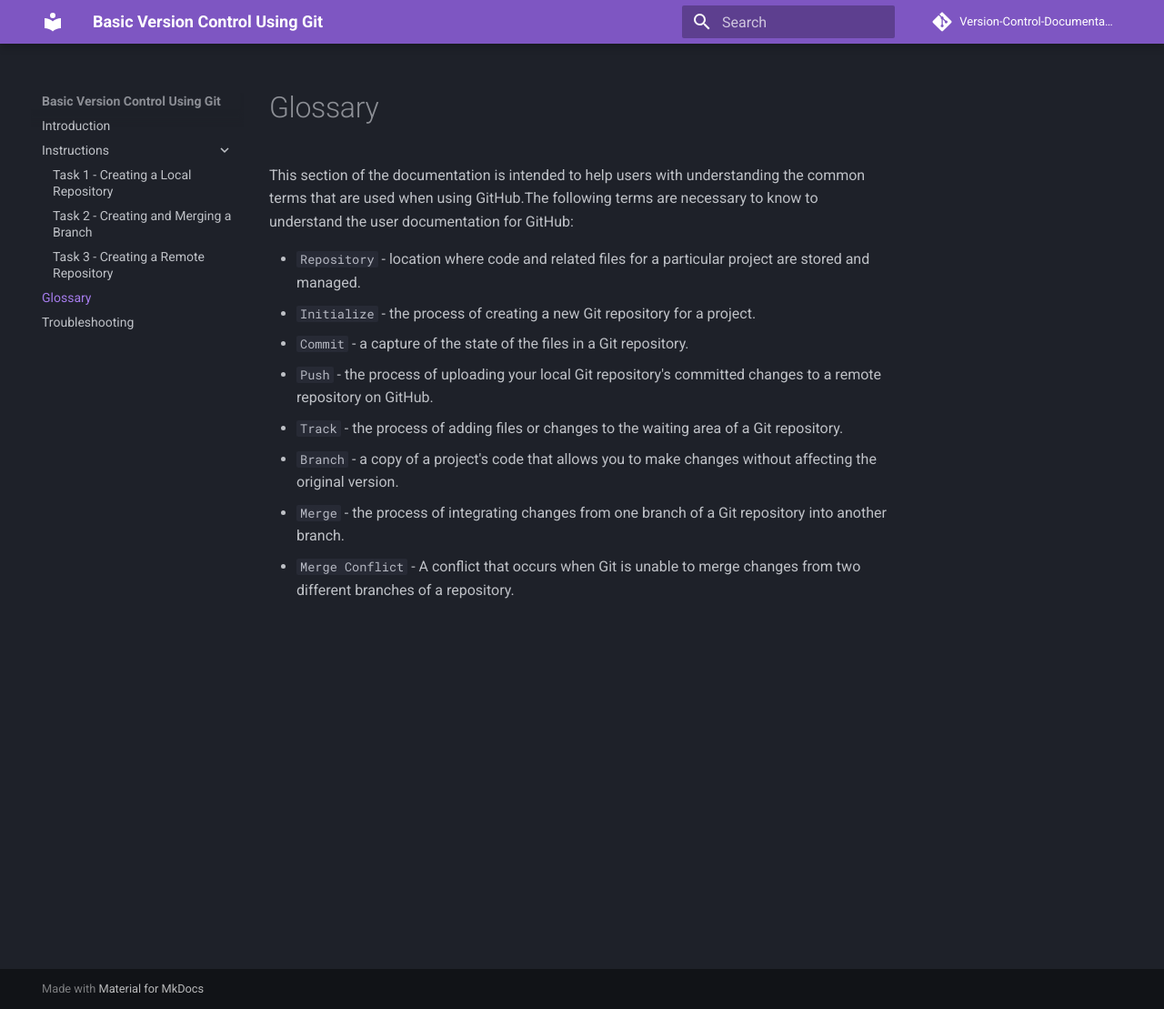
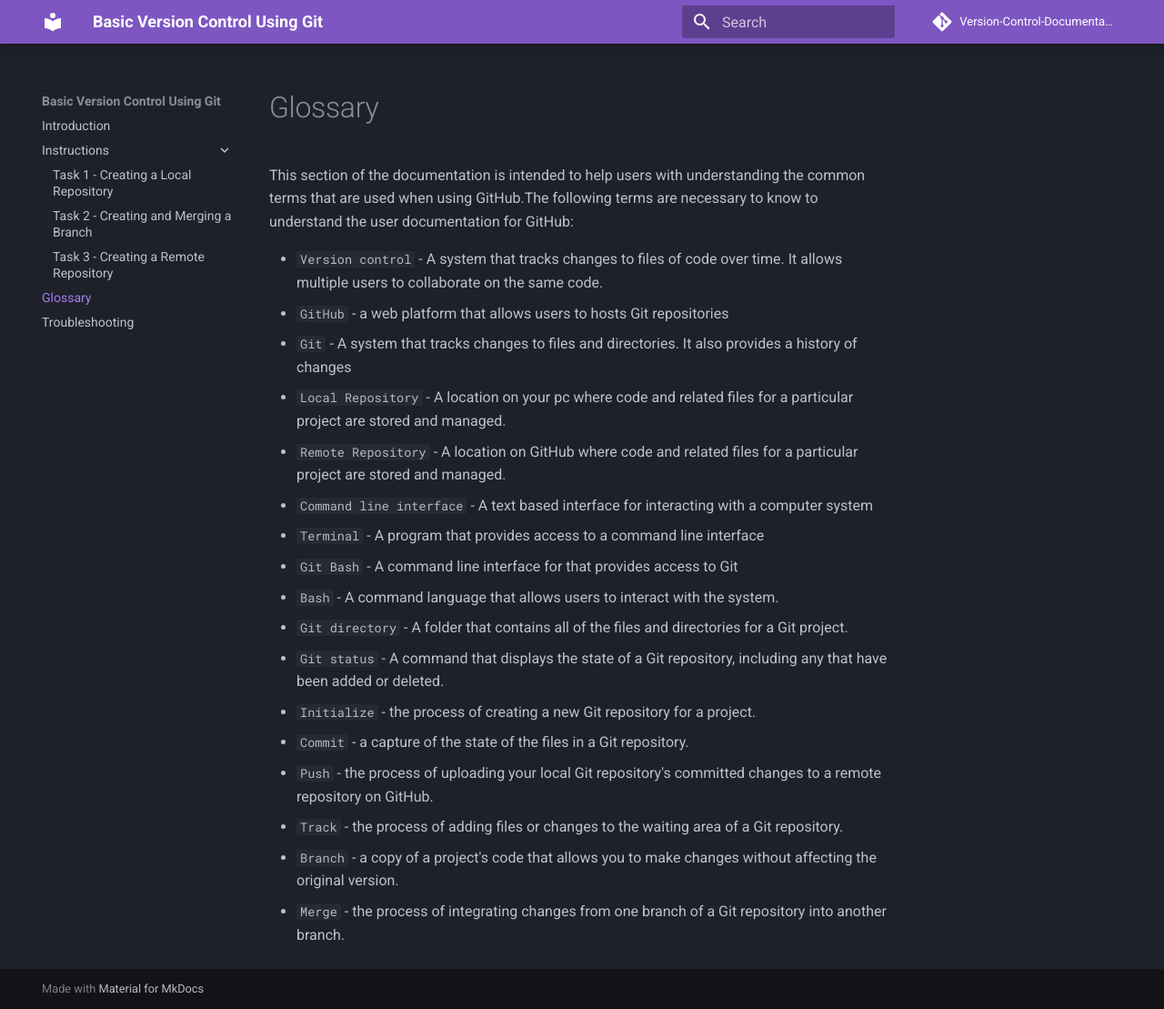
Before and after one commit to BCOMM-User-Documentation/Github-User-Documentation, an MkDocs documentation site: the page built from docs/glossary.md, in a window 1280 px wide and 1109 px high. Shown: the whole window at 91% size. Built offline with MkDocs 1.6.1 and Material for MkDocs 9.7.7, drawn with Linux system fonts in a browser that asks for light colours; comment, search, counter and statistics services are not loaded.

Commit message:
glossary

```diff
--- a/docs/glossary.md
+++ b/docs/glossary.md
@@ -2,11 +2,20 @@
 
 This section of the documentation is intended to help users with understanding the common terms that are used when using GitHub.The following terms are necessary to know to understand the user documentation for GitHub:
 
-* `Repository` -  location where code and related files for a particular project are stored and managed.
+* `Version control` -  A system that tracks changes to files of code over time. It allows multiple users to collaborate on the same code.
+* `GitHub` -   a web platform that allows users to hosts Git repositories
+* `Git` -  A system that tracks changes to files and directories. It also provides a history of changes
+* `Local Repository` -  A location on your pc where code and related files for a particular project are stored and managed.
+* `Remote Repository` -  A location on GitHub where code and related files for a particular project are stored and managed.
+* `Command line interface` -  A text based interface for interacting with a computer system
+* `Terminal` - A program that provides access to a command line interface
+* `Git Bash` -  A command line interface for that provides access to Git
+* `Bash` - A command language that allows users to interact with the system.
+* `Git directory` -  A folder that contains all of the files and directories for a Git project.
+* `Git status` -  A command that displays the  state of a Git repository, including any that have been added or deleted.
 * `Initialize` - the process of creating a new Git repository for a project.
 * `Commit` - a capture of the state of the files in a Git repository.
 * `Push` - the process of uploading your local Git repository's committed changes to a remote repository on GitHub.
 * `Track` - the process of adding files or changes to the waiting area of a Git repository.
 * `Branch` - a copy of a project's code that allows you to make changes without affecting the original version.
 * `Merge` - the process of integrating changes from one branch of a Git repository into another branch.
-* `Merge Conflict` - A conflict that occurs when Git is unable to  merge changes from two different branches of a repository.
```
